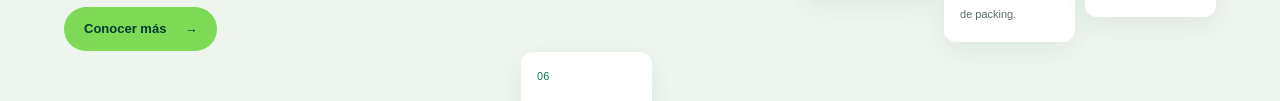
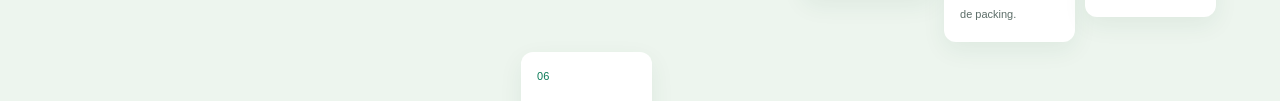
Before and after one commit to horacio2711/pagina-manio, a plain HTML site: page index.html in a window 1280 px wide. Shown: the part 2348-2449 px from the top of the page. Drawn offline with Linux system fonts and the light colour scheme.

Commit message:
Update index.html

```diff
--- a/index.html
+++ b/index.html
@@ -73,8 +73,7 @@
     <p class="eyebrow green">NUESTRO PROCESO</p>
     <h2>Del campo al mundo</h2>
     <p>Cada etapa de nuestro proceso está diseñada para garantizar la calidad, trazabilidad y frescura de nuestras frutas, desde la producción hasta su llegada a los mercados.</p>
-    <a class="btn btn-primary" href="#tecnologia">Conocer más <span>→</span></a>
-  </div>
+      </div>
   <div class="process-list">
     <article><i>01</i><strong>Producción</strong><small>Cuidado desde el origen</small></article>
     <article><i>02</i><strong>Recepción</strong><small>Control de Ingreso y Control de la fruta</small></article>
```
